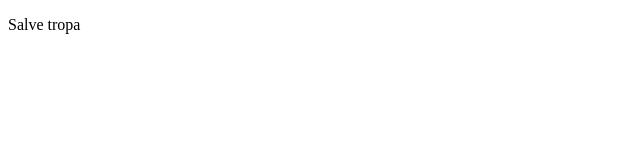
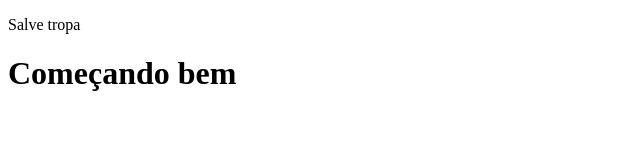
Before and after one commit to Legendes19/bootcampdev, a plain HTML site: page index.html in a window 1280 px wide. Shown: the whole page, without its empty margins (0-640 px from the left). Drawn offline with Linux system fonts and the light colour scheme.

Commit message:
Segunda alteração do projeto

```diff
--- a/index.html
+++ b/index.html
@@ -7,5 +7,6 @@
 </head>
 <body>
     <p>Salve tropa</p>
+    <h1>Começando bem</h1>
 </body>
 </html>
```
